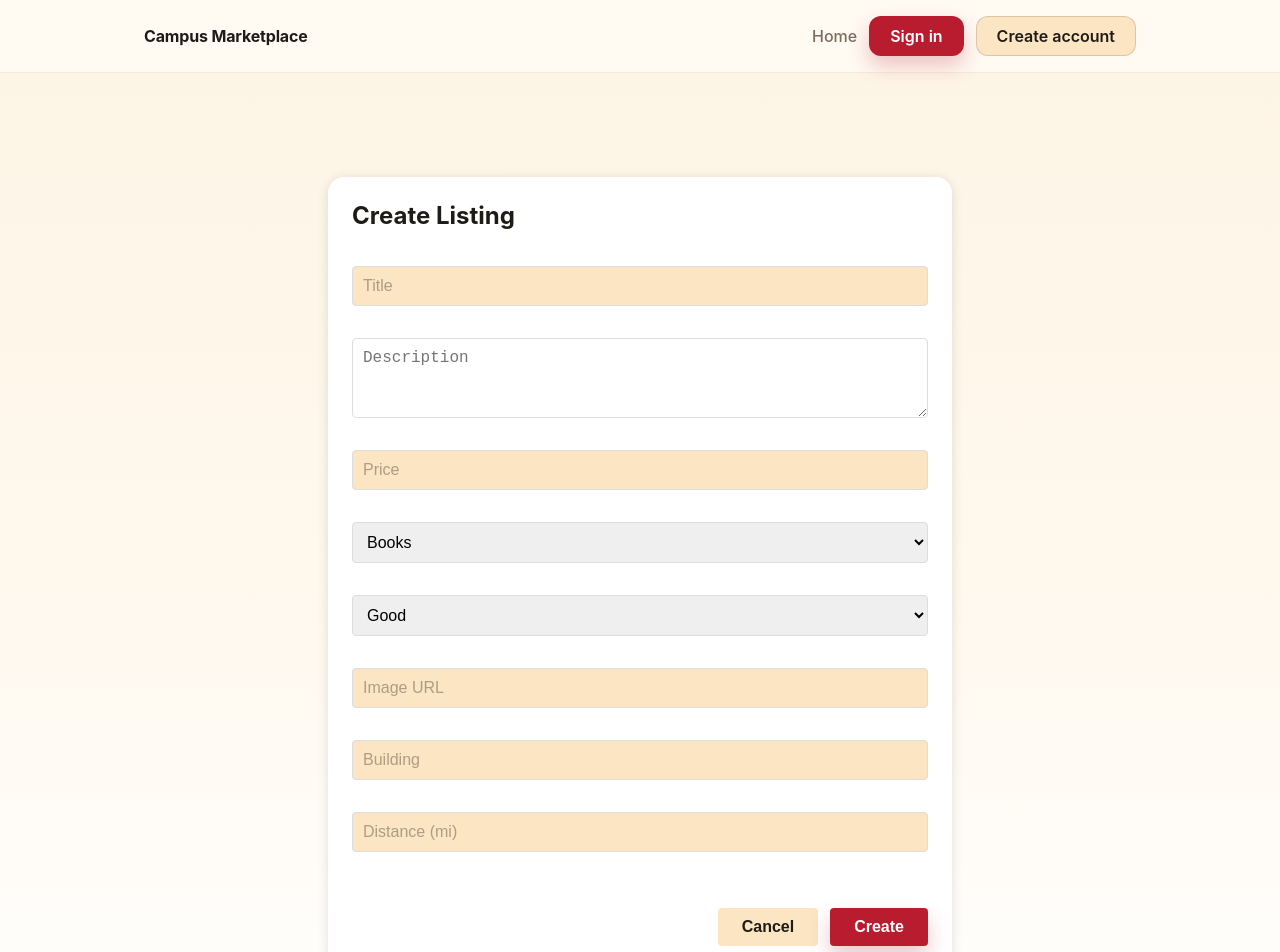
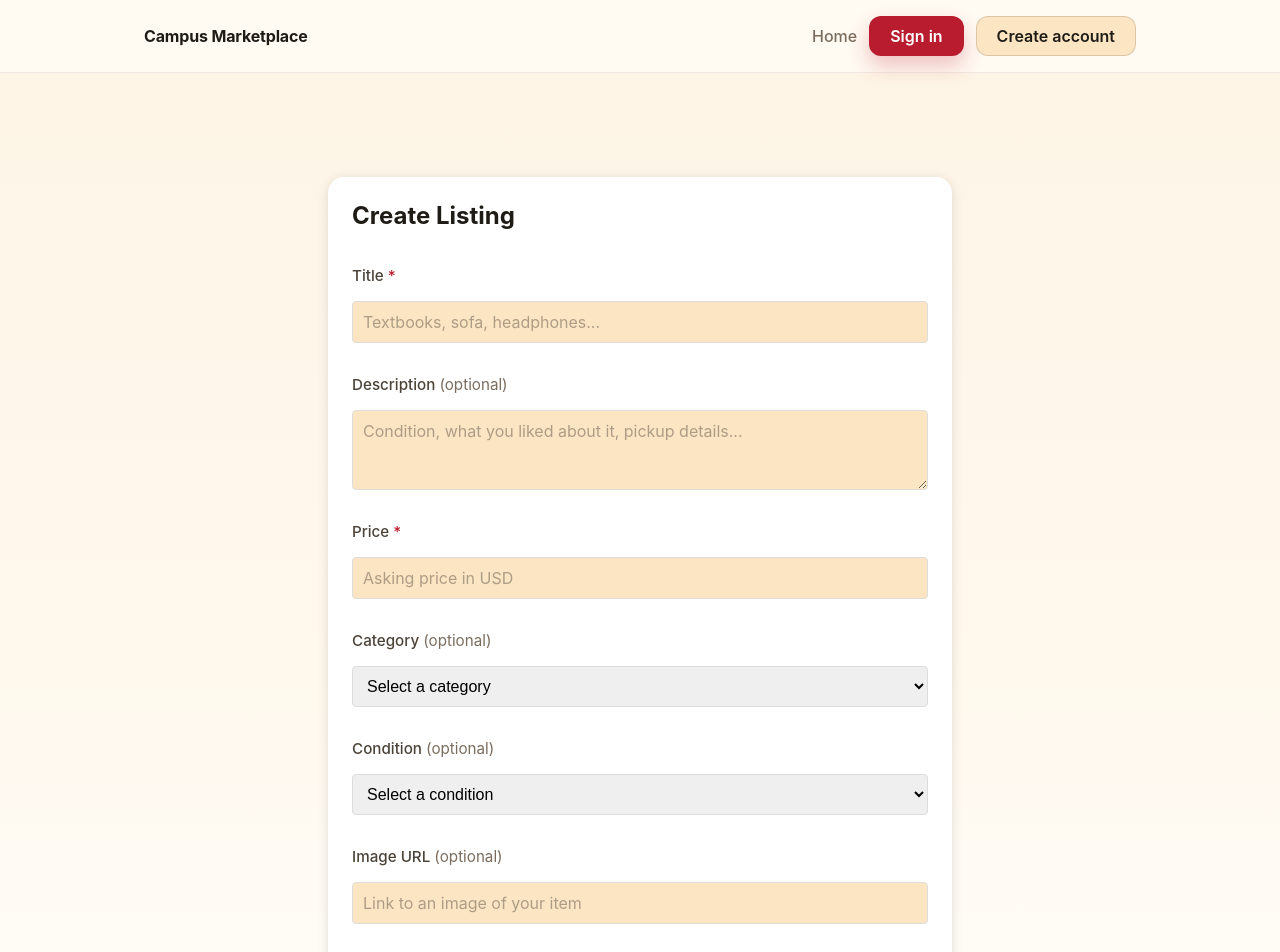
Before and after one commit to kreenatotala/cs5610-campus-marketplace, a React (Vite) app in the folder frontend/: page /form in a window 1280 px wide. Shown: the top 952 px of the page. Built offline with nearby package versions, Linux system fonts and the light colour scheme.

Commit message:
updates to form (option vs required, remove distance, etc)

```diff
--- a/frontend/src/components/ItemCard.jsx
+++ b/frontend/src/components/ItemCard.jsx
@@ -21,14 +21,14 @@ function ItemCard({ item, onDelete, isOwner }) {
           {isOwner ? (
             <button
               type="button"
-              className="btn btn-primary"
+              className="btn btn-danger"
               onClick={() => onDelete(item._id)}
             >
               Delete
             </button>
           ) : (
             contactHref && (
-              <a className="btn btn-secondary" href={contactHref}>
+              <a className="btn btn-primary" href={contactHref}>
                 Contact owner
               </a>
             )
--- a/frontend/src/components/ItemForm.jsx
+++ b/frontend/src/components/ItemForm.jsx
@@ -10,8 +10,8 @@ function ItemForm({ item, onSubmit, onCancel, embedded = false }) {
     title: "",
     description: "",
     price: "",
-    category: "books",
-    condition: "good",
+    category: "",
+    condition: "",
     imageUrl: "",
     building: "",
     distance: "",
@@ -23,8 +23,8 @@ function ItemForm({ item, onSubmit, onCancel, embedded = false }) {
         title: item.title || "",
         description: item.description || "",
         price: item.price || "",
-        category: item.category || "books",
-        condition: item.condition || "good",
+        category: item.category ?? "",
+        condition: item.condition ?? "",
         imageUrl: item.imageUrl || "",
         building: item.location?.building || "",
         distance: item.location?.distance || "",
@@ -57,33 +57,54 @@ function ItemForm({ item, onSubmit, onCancel, embedded = false }) {
       <form onSubmit={handleSubmit} className="item-form">
         <h2>{item ? "Edit" : "Create"} Listing</h2>
 
+        <label htmlFor="title">
+          Title <span className="required-indicator">*</span>
+        </label>
         <input
+          id="title"
           name="title"
           value={formData.title}
           onChange={handleChange}
-          placeholder="Title"
+          placeholder="Textbooks, sofa, headphones..."
           required
         />
+
+        <label htmlFor="description">
+          Description <span className="optional-indicator">(optional)</span>
+        </label>
         <textarea
+          id="description"
           name="description"
           value={formData.description}
           onChange={handleChange}
-          placeholder="Description"
+          placeholder="Condition, what you liked about it, pickup details..."
         />
+
+        <label htmlFor="price">
+          Price <span className="required-indicator">*</span>
+        </label>
         <input
+          id="price"
           name="price"
           type="number"
           value={formData.price}
           onChange={handleChange}
-          placeholder="Price"
+          placeholder="Asking price in USD"
           required
         />
 
+        <label htmlFor="category">
+          Category <span className="optional-indicator">(optional)</span>
+        </label>
         <select
+          id="category"
           name="category"
           value={formData.category}
           onChange={handleChange}
         >
+          <option value="" disabled>
+            Select a category
+          </option>
           <option value="books">Books</option>
           <option value="furniture">Furniture</option>
           <option value="electronics">Electronics</option>
@@ -93,36 +114,44 @@ function ItemForm({ item, onSubmit, onCancel, embedded = false }) {
           <option value="other">Other</option>
         </select>
 
+        <label htmlFor="condition">
+          Condition <span className="optional-indicator">(optional)</span>
+        </label>
         <select
+          id="condition"
           name="condition"
           value={formData.condition}
           onChange={handleChange}
         >
+          <option value="" disabled>
+            Select a condition
+          </option>
           <option value="new">New</option>
           <option value="like-new">Like New</option>
           <option value="good">Good</option>
           <option value="fair">Fair</option>
         </select>
 
+        <label htmlFor="imageUrl">
+          Image URL <span className="optional-indicator">(optional)</span>
+        </label>
         <input
+          id="imageUrl"
           name="imageUrl"
           value={formData.imageUrl}
           onChange={handleChange}
-          placeholder="Image URL"
+          placeholder="Link to an image of your item"
         />
+
+        <label htmlFor="building">
+          Building <span className="required-indicator">*</span>
+        </label>
         <input
+          id="building"
           name="building"
           value={formData.building}
           onChange={handleChange}
-          placeholder="Building"
-          required
-        />
-        <input
-          name="distance"
-          type="number"
-          value={formData.distance}
-          onChange={handleChange}
-          placeholder="Distance (mi)"
+          placeholder="Where you'd like to meet (e.g. Snell Library)"
           required
         />
 
--- a/frontend/src/index.css
+++ b/frontend/src/index.css
@@ -90,7 +90,17 @@ label {
   color: var(--text-secondary);
 }
 
-input {
+.required-indicator {
+  color: var(--accent);
+}
+
+.optional-indicator {
+  color: var(--text-muted);
+  font-weight: 400;
+}
+
+input,
+textarea {
   width: 100%;
   padding: 0.75rem 1rem;
   border-radius: var(--radius-md);
@@ -98,14 +108,17 @@ input {
   background: var(--surface-muted);
   color: var(--text-primary);
   font-size: 1rem;
+  font-family: inherit;
   transition: border-color 150ms ease, box-shadow 150ms ease, background 150ms ease;
 }
 
-input::placeholder {
+input::placeholder,
+textarea::placeholder {
   color: rgba(123, 109, 93, 0.6);
 }
 
-input:focus-visible {
+input:focus-visible,
+textarea:focus-visible {
   outline: none;
   border-color: var(--accent);
   box-shadow: 0 0 0 4px rgba(186, 28, 47, 0.15);
@@ -152,6 +165,19 @@ input:focus-visible {
   border-color: rgba(79, 50, 32, 0.28);
 }
 
+.btn-danger {
+  background: #fcf1f1;
+  color: var(--accent);
+  border-color: rgba(186, 28, 47, 0.4);
+  box-shadow: none;
+}
+
+.btn-danger:hover,
+.btn-danger:focus-visible {
+  background: rgba(186, 28, 47, 0.12);
+  border-color: rgba(186, 28, 47, 0.8);
+}
+
 .subtle-link {
   color: var(--accent);
   text-decoration: none;
--- a/frontend/src/pages/Homepage.css
+++ b/frontend/src/pages/Homepage.css
@@ -16,7 +16,7 @@
   padding: 1rem;
   border-radius: 0.75rem;
   border: 1px solid rgba(79, 50, 32, 0.12);
-  background: rgba(186, 28, 47, 0.08);
+  background: rgba(186, 28, 46, 0.053);
 }
 
 .auth-banner strong {
```
